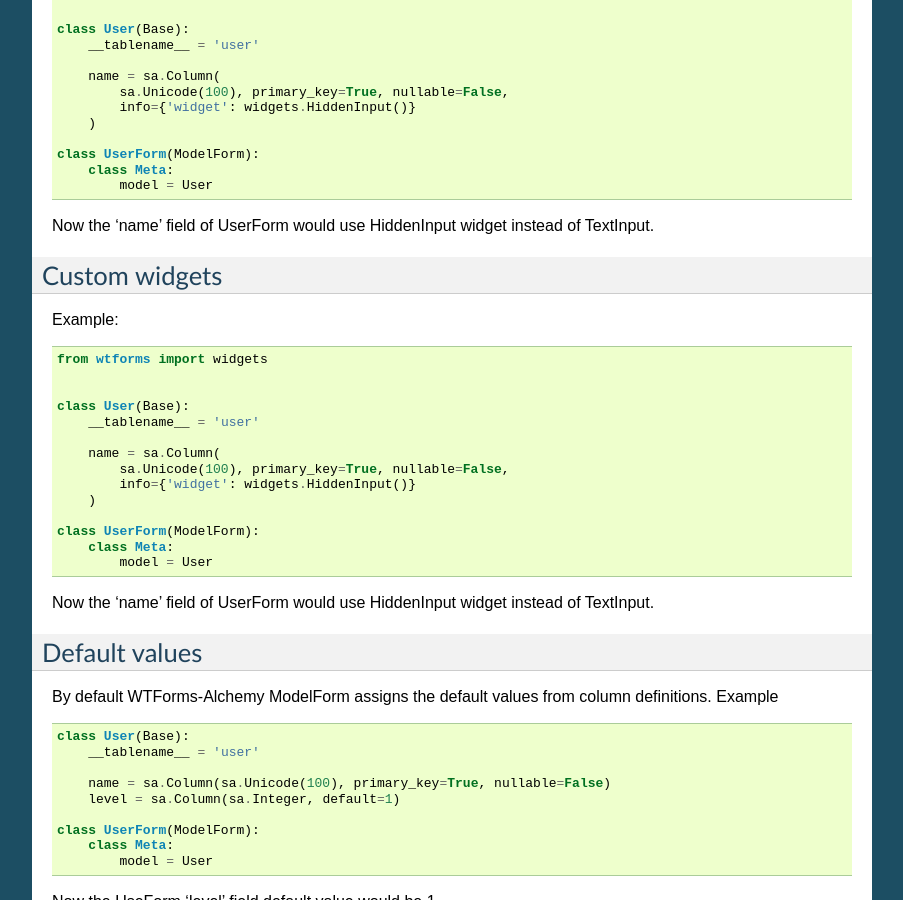
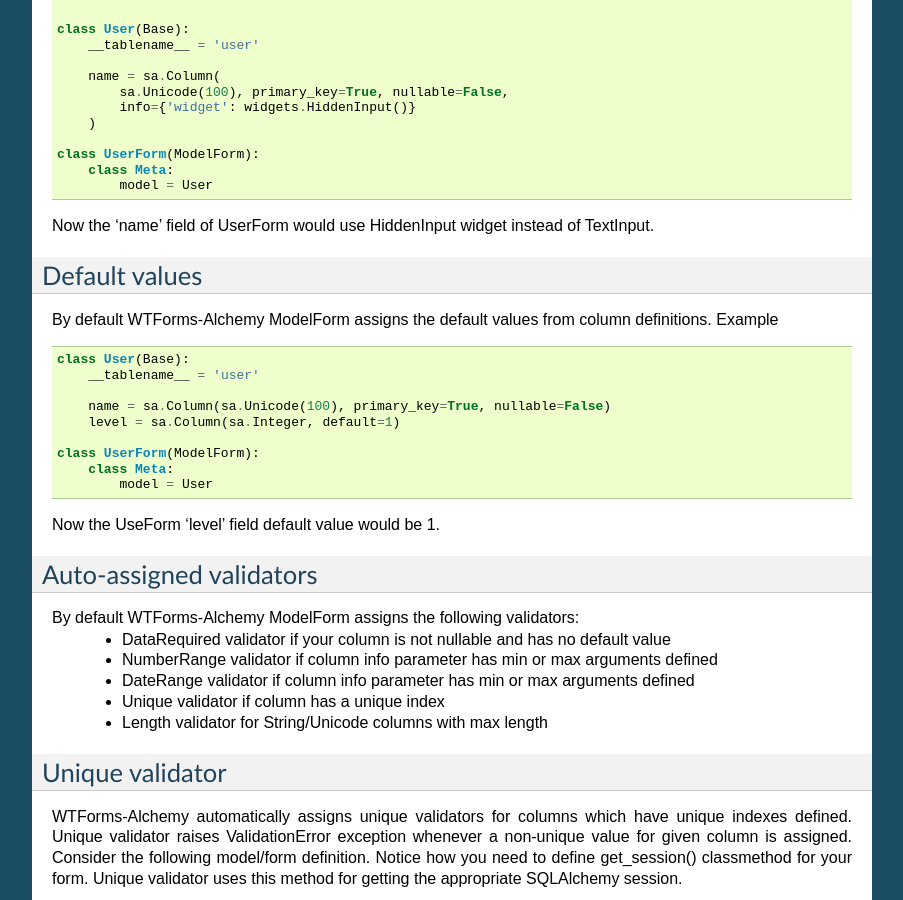
Before and after one commit to kvesteri/wtforms-alchemy, a Sphinx documentation site: the page built from docs/index.rst, in a window 1280 px wide and 900 px high, scrolled down 4239 px. Shown: the whole window, without its empty margins (198-1101 px from the left). Built offline with Sphinx 7.4.7, drawn with Linux system fonts in a browser that asks for light colours.

Commit message:
fixes #21

```diff
--- a/docs/index.rst
+++ b/docs/index.rst
@@ -236,29 +236,6 @@
             model = User
 
 Now the 'name' field of UserForm would have label 'Name'.
-
-
-Custom widgets
---------------
-
-Example::
-
-    from wtforms import widgets
-
-
-    class User(Base):
-        __tablename__ = 'user'
-
-        name = sa.Column(
-            sa.Unicode(100), primary_key=True, nullable=False,
-            info={'widget': widgets.HiddenInput()}
-        )
-
-    class UserForm(ModelForm):
-        class Meta:
-            model = User
-
-Now the 'name' field of UserForm would use HiddenInput widget instead of TextInput.
 
 
 Custom widgets
```
